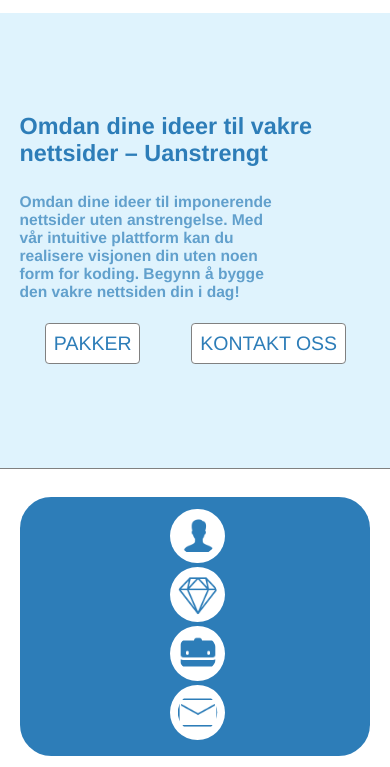
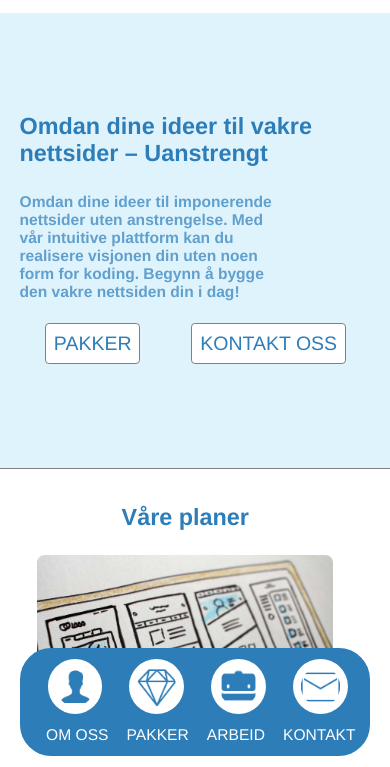
Before and after one commit to Tigua002/Kopo-Dev, a website: page client/omOss/index.html in a window 390 px wide. Shown: the part 46-813 px from the top of the page. Drawn offline with Linux system fonts and the light colour scheme.

Commit message:
fixed some oversites regarding the updated navbar on mobile

```diff
--- a/client/omOss/index.html
+++ b/client/omOss/index.html
@@ -26,8 +26,8 @@
             </a>
         </div>
     </div>
-    <div class="hiddenNavbar flex">
-        <div class="hiddenNav flex">
+    <div class="hiddenNav flex">
+        <div class="hiddenNavBar flex">
             <a href="../omOss/" class="hiddenlink">
                 <img class="hiddenImage" src="../bilder/omoss-header.png" alt="link to om oss">
             </a>
@@ -41,8 +41,11 @@
                 <img class="hiddenImage" src="../bilder/mail-header.png" alt="link til kontakt">
             </a>
         </div>
-        <div class="hiddenUnderText">
-            <a href="../omOss/"></a>
+        <div class="hiddenNavDesc flex">
+            <a href="../omOss/" class="hiddenlinkDesc">OM OSS</a>
+            <a href="/#pakker" class="hiddenlinkDesc">PAKKER</a>
+            <a href="/#portfolio" class="hiddenlinkDesc">ARBEID</a>
+            <a href="../kontakt" class="hiddenlinkDesc">KONTAKT</a>
         </div>
     </div>
     <div class="aboutWelcome flex">
```
Also changed, not shown: client/kontakt/index.html (+8 -2 lines).
